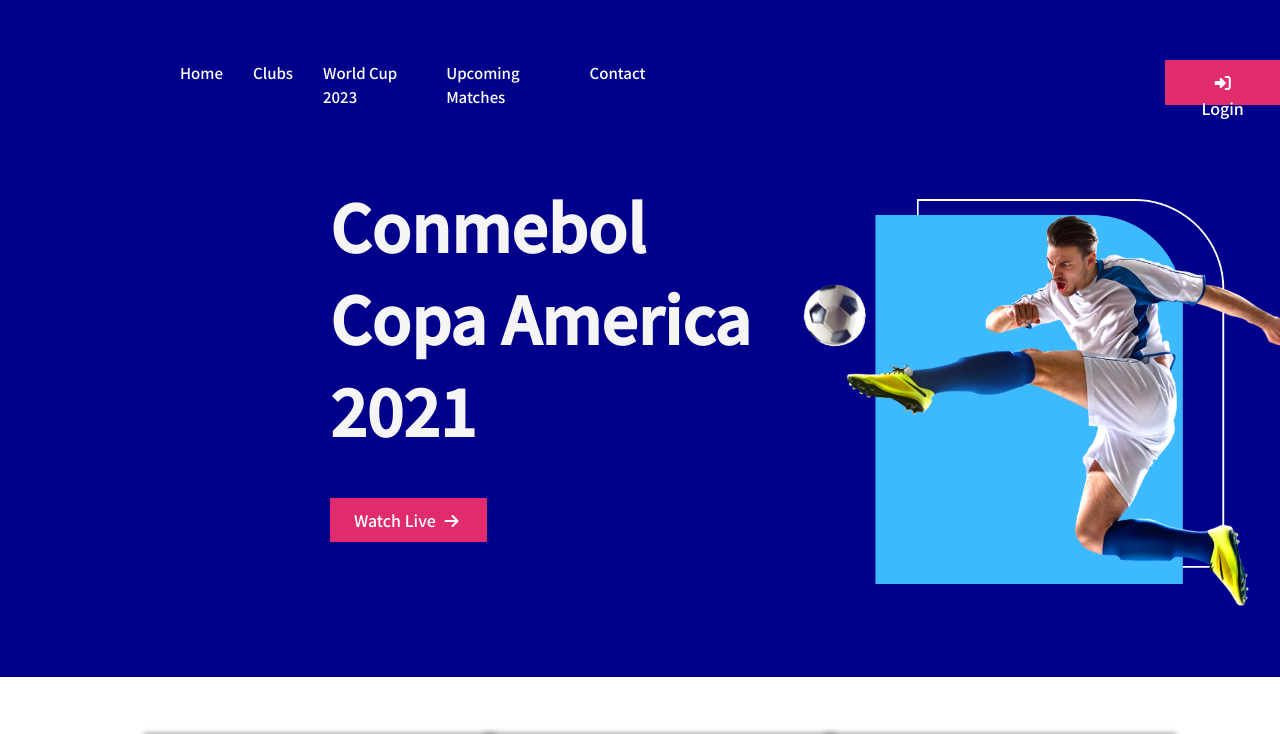
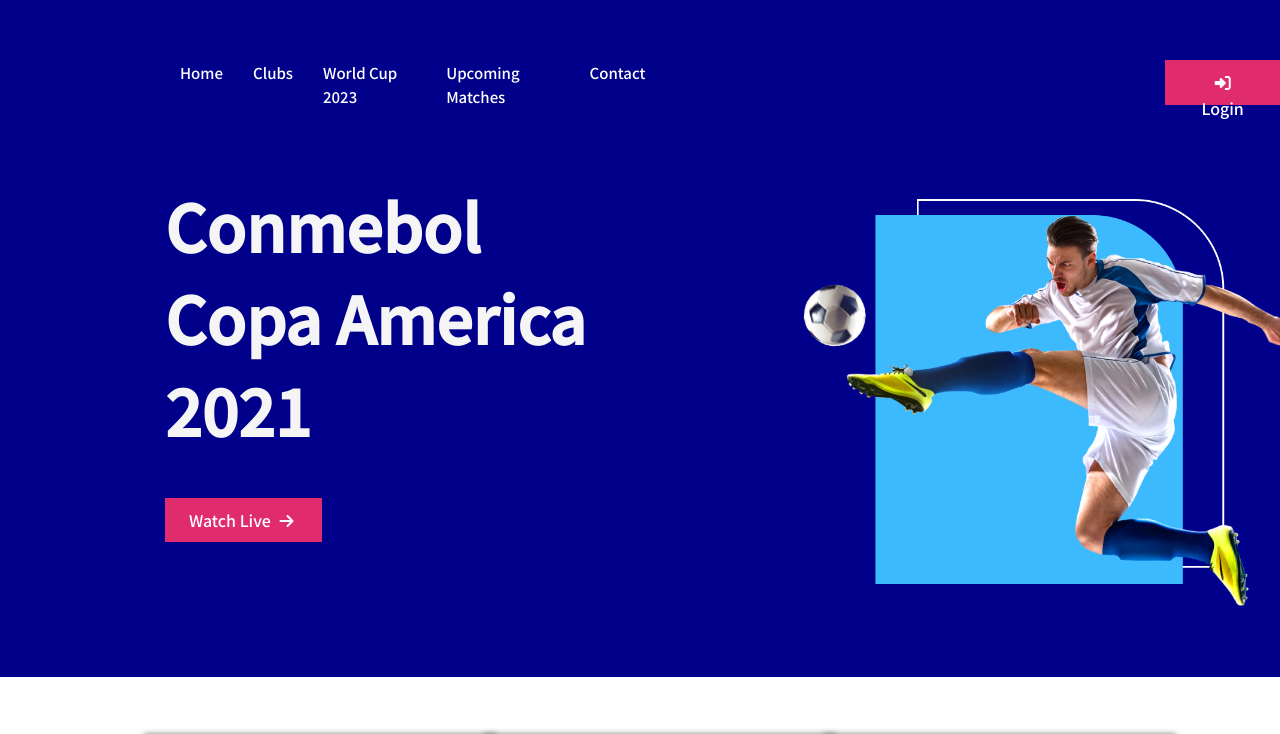
Before and after one commit to Lirazohra/responsive-football, a plain HTML site: page index.html in a window 1280 px wide. Shown: the top 734 px of the page. Drawn offline with Linux system fonts and the light colour scheme.

Commit message:
Update style.css

```diff
--- a/styles/style.css
+++ b/styles/style.css
@@ -46,7 +46,7 @@ nav li:hover{
    color: whitesmoke;
    align-items: center;
    justify-content: center;
-   margin-left: 165px;
+
 
 
 }
```
